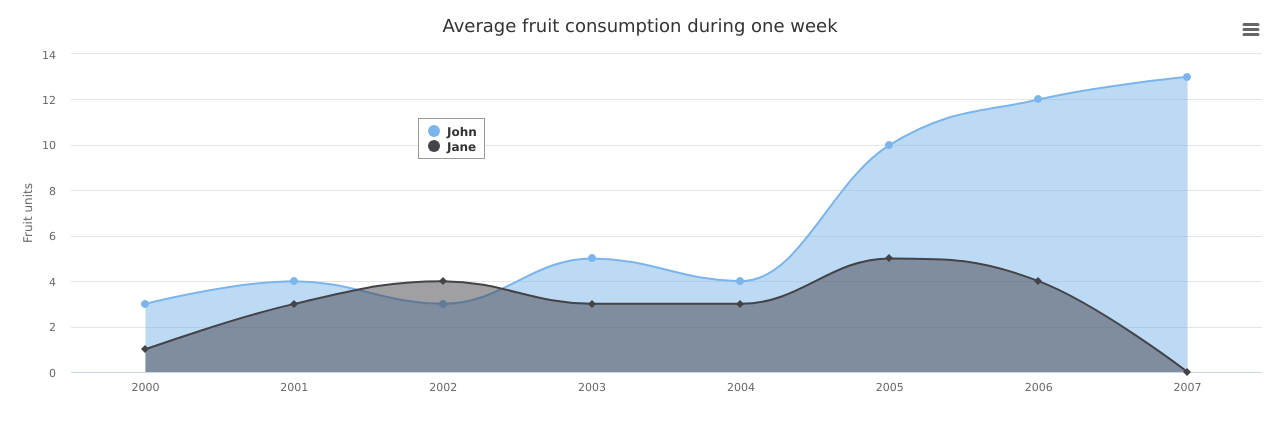
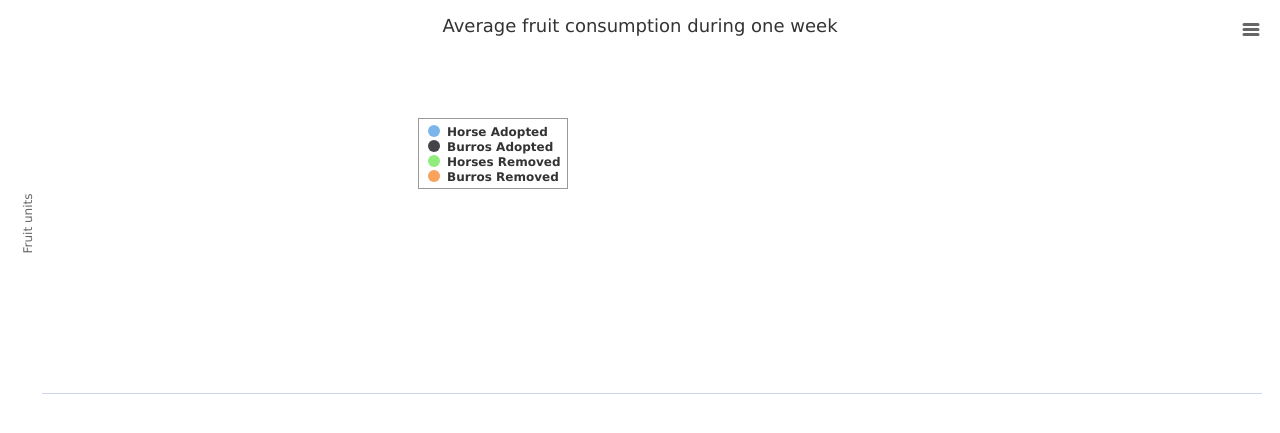
Before and after one commit to cholestria/MustangMap, a Flask app: template templates/chart.html in a window 1280 px wide. Shown: the top 433 px of the page. Run offline with Flask 2, Linux system fonts and the light colour scheme; the template is opened without the code that fills it: most values are stand-ins (such as "Sample title", 1, 10 or a date in 2020); data that the repository does not hold is empty.

Commit message:
working chart

```diff
--- a/model.py
+++ b/model.py
@@ -1,4 +1,4 @@
-"""Models and database functions for Ratings project."""
+"""Models and database functions for MustangMap project."""
 
 from flask_sqlalchemy import SQLAlchemy
 
--- a/server.py
+++ b/server.py
@@ -47,17 +47,18 @@ def state_by_year_info(st):
 
 
 
-@app.route('/chart/<st>')
+@app.route('/statedata/<st>')
 def chart_per_state(st):
     """Chart Per State"""
 
     return jsonify(state_by_year_info(st))
 
-@app.route('/chart')
-def basic_chart():
+@app.route('/chart/<st>')
+def basic_chart(st):
     """Chart example"""
 
-    return render_template("chart.html")
+    return render_template("chart.html",
+                            st=st)
 
 @app.route('/')
 def homepage():
--- a/templates/chart.html
+++ b/templates/chart.html
@@ -1,6 +1,7 @@
 <!DOCTYPE html>
 <html>
   <head>
+    <script src="http://code.jquery.com/jquery.js"></script>
     <title>Data Layer: Simple</title>
     <meta name="viewport" content="initial-scale=1.0">
     <meta charset="utf-8">
@@ -13,6 +14,27 @@
 
     <div id="container" style="min-width: 310px; height: 400px; margin: 0 auto"></div>
     <script>
+    "use strict";
+        var years = [];
+        var result;
+        var horses_adopted = [];
+        var burros_adopted = [];
+        var horses_removed = [];
+        var burros_removed = [];
+
+        $.get("/statedata/{{st}}", function(data) {
+            result=data;
+            years = Object.keys(result);
+
+            for (var i=0; i < years.length; i++) {
+                var year = years[i];
+                horses_adopted.push(result[year][0]);
+                burros_adopted.push(result[year][1]);
+                horses_removed.push(result[year][2]);
+                burros_removed.push(result[year][3]);
+            }
+
+
             Highcharts.chart('container', {
                 chart: {
                     type: 'areaspline'
@@ -31,25 +53,7 @@
                     backgroundColor: (Highcharts.theme && Highcharts.theme.legendBackgroundColor) || '#FFFFFF'
                 },
                 xAxis: {
-                categories: [
-                    '2000',
-                    '2001',
-                    '2002',
-                    '2003',
-                    '2004',
-                    '2005',
-                    '2006',
-                    '2007',
-                    '2008',
-                    '2009',
-                    '2010',
-                    '2011',
-                    '2012',
-                    '2013',
-                    '2014',
-                    '2015',
-                    '20016'
-                ],
+                    categories: years,
                 },
                 yAxis: {
                     title: {
@@ -69,13 +73,25 @@
                     }
                 },
                 series: [{
-                name: 'John',
-                data: [3, 4, 3, 5, 4, 10, 12, 13]
+                    name: 'Horse Adopted',
+                    data: horses_adopted
                 }, {
-                name: 'Jane',
-                data: [1, 3, 4, 3, 3, 5, 4, 0]
+                    name: 'Burros Adopted',
+                    data: burros_adopted
+                }, {
+                    name: 'Horses Removed',
+                    data: horses_removed
+                }, {
+                    name: 'Burros Removed',
+                    data: burros_removed
                 }]
+
+
+            });
          });
     </script>
+
+    <div id="state_text" class="container-fluid">
+    </div>
   </body>
 </html>
```
Lines whose indentation alone changed are shown as unchanged.
